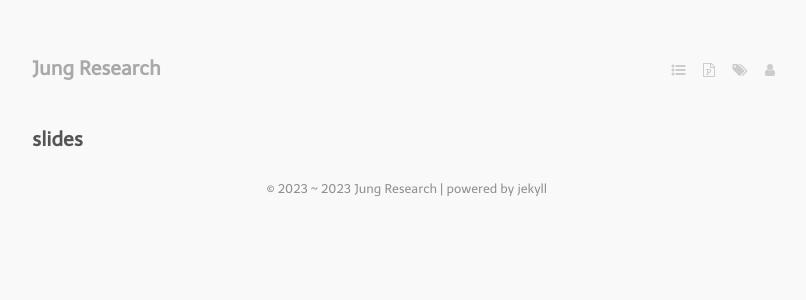
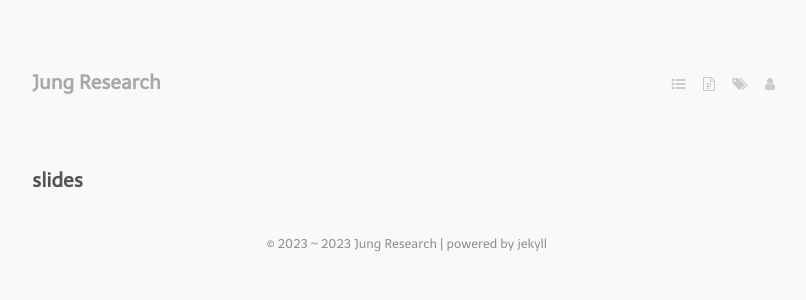
Before and after one commit to jung-research/github.io, a Jekyll site: the page built from slides.markdown, in a window 1280 px wide. Shown: the top 300 px of the page, without its empty margins (233-1039 px from the left). Built offline with Jekyll 4.4.1, drawn with Linux system fonts in a browser that asks for light colours; nearby versions of some CDN libraries; some web fonts are replaced.

Commit message:
mod layout

```diff
--- a/index.markdown
+++ b/index.markdown
@@ -23,7 +23,7 @@ layout: default
     {% endif %}
     </section>
     <section class="post">
-    {{ post.content }}
+    {{ post.content[:12] }}
     </section>
     </article>
   {% break %}
--- a/media/css/style.css
+++ b/media/css/style.css
@@ -67,7 +67,8 @@ code {
   font-family: Fira Mono, monospace; }
 
 h1, h2 {
-  font-size: 1.4em; }
+  font-size: 1.4em;
+  padding: 0.7em 0;}
 
 time {
   font-family: Ubuntu, monospace; }
```
